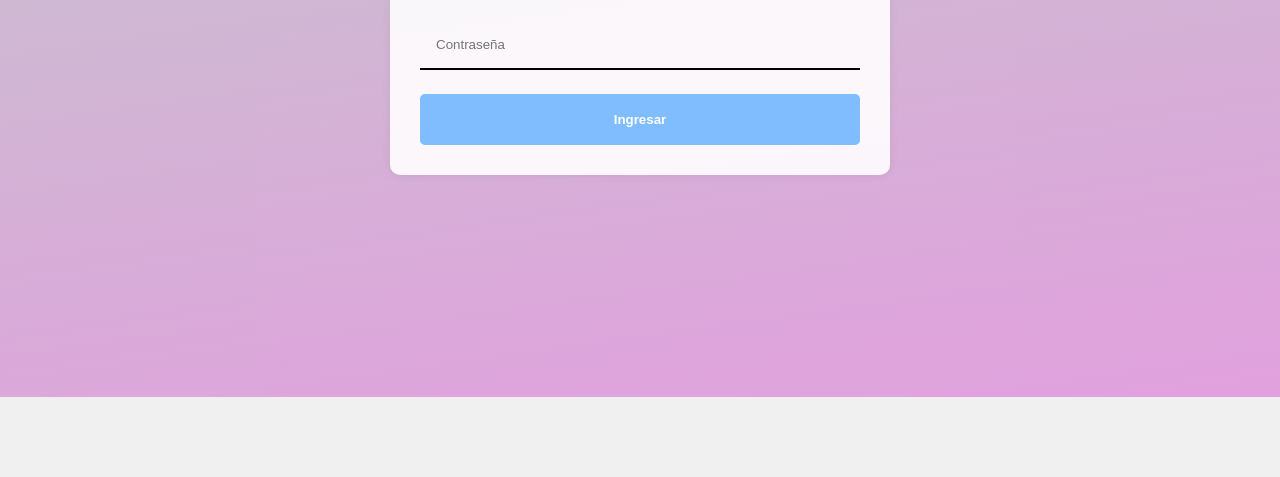
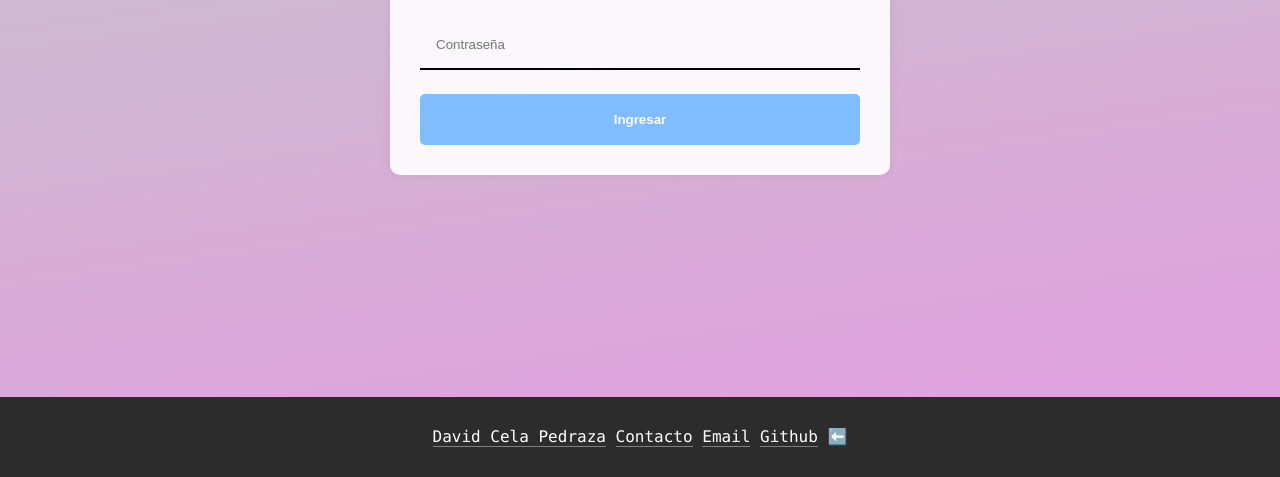
Before and after one commit to DavidNull/Pagina_Web_Final_IAWEB_2023-24, a plain HTML site: page paginas/contacto.html in a window 1280 px wide. Shown: the part 403-880 px from the top of the page. Before the commit the page ends 800 px from the top, so only its background shows below. Drawn offline with nearby package versions, Linux system fonts and the light colour scheme; a web font is replaced by a local one.

Commit message:
Add files via upload

```diff
--- a/js/volverArriba.js
+++ b/js/volverArriba.js
@@ -1,3 +1,5 @@
+/* https://www.falconmasters.com/web-design/boton-ir-arriba-javascript/ */
+
 function ocultarVolverArriba() {
     document.getElementById("volverArriba").style.display = "none";
 }
--- a/paginas/contacto.html
+++ b/paginas/contacto.html
@@ -34,7 +34,17 @@
             <button type="button" class="ingresar" onclick="mostrarMensaje()">Ingresar</button>
         </form>
     </div>
-
+    <footer>
+        <ul>
+            <li><a href="#header">David Cela Pedraza</a></li>
+            <li><a href="./paginas/contacto.html">Contacto</a></li>
+            <li><a href="mailto:julesforrest@gmail.com">Email</a></li>
+            <li><a href="https://github.com/DavidNull">Github</a></li>
+            <li>
+              <p>⬅️</p>
+            </li>
+          </ul>
+    </footer>
     <script>
         function mostrarMensaje() {
             alert("¡Enviado!");
```
Also changed, not shown: index.html (+2 -2 lines), js/ola.js (+6 -6 lines), paginas/pagina1.html (+0 -1 lines).
